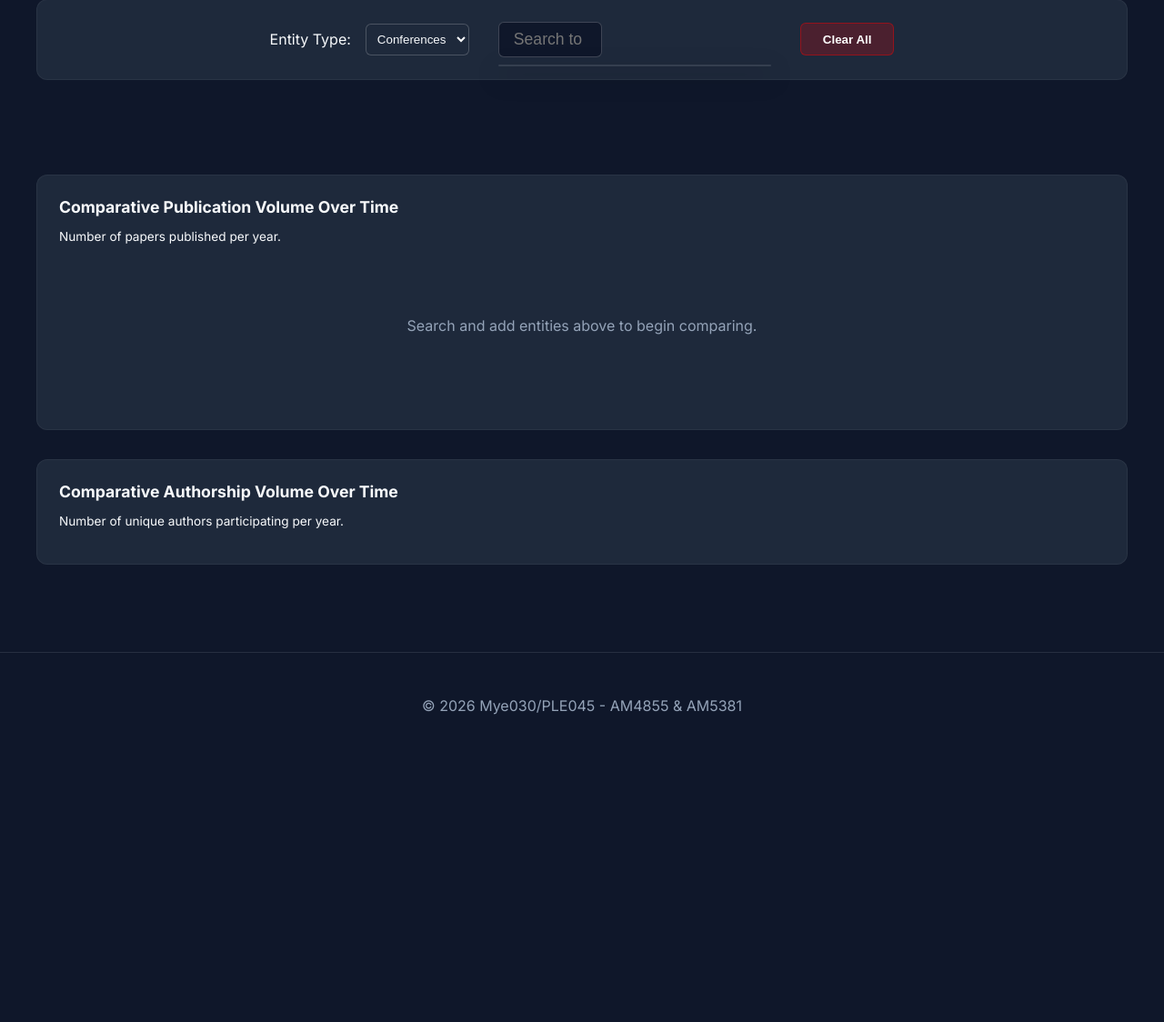
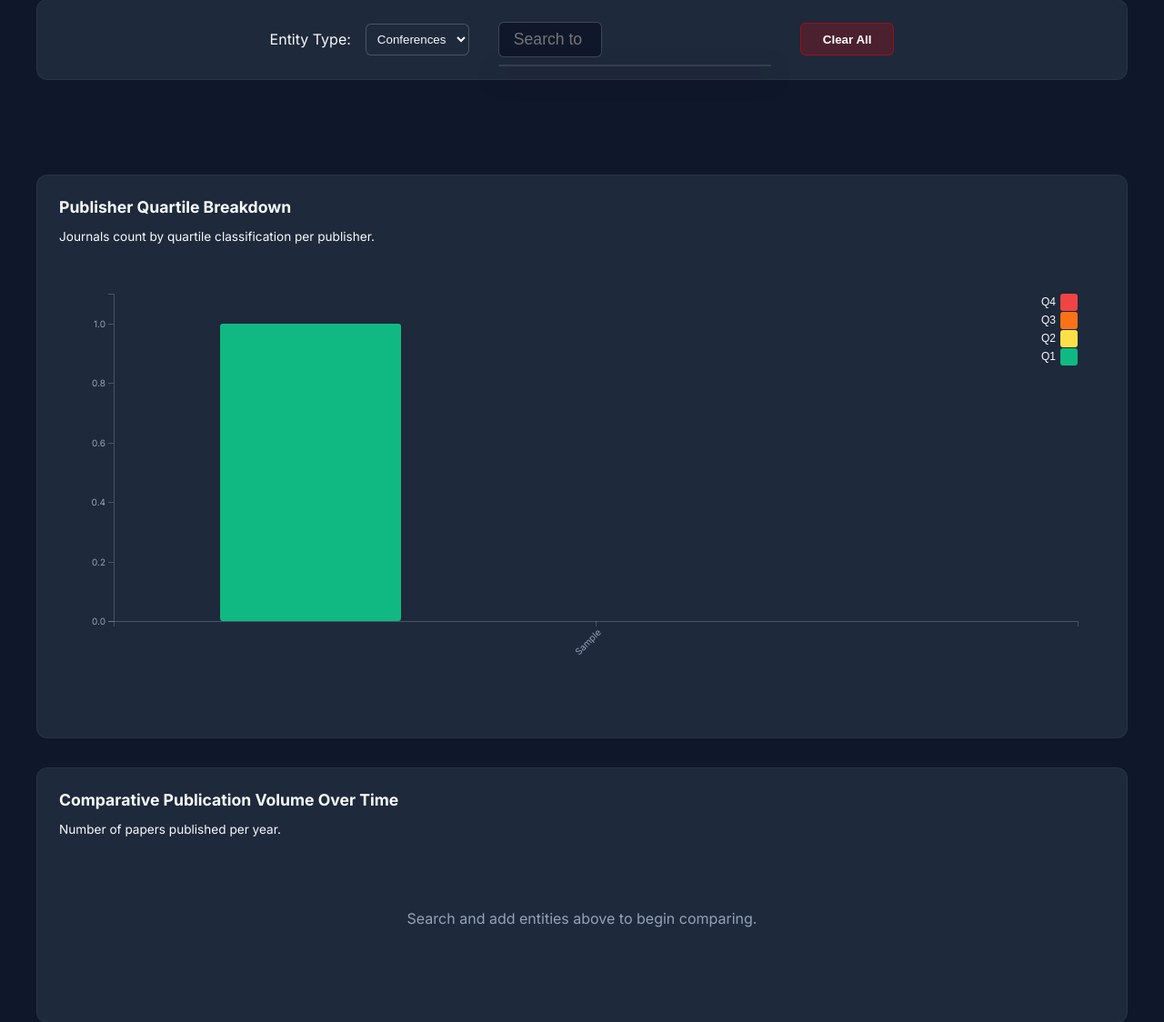
Before and after one commit to fanostomp/Biblio-Explorer, a Flask app: page /charts in a window 1280 px wide. Shown: the part 245-1369 px from the top of the page at 91% size. Before the commit the page ends 1031 px from the top, so only its background shows below. Run offline with Flask 3, Linux system fonts and the light colour scheme; tables that the repository leaves empty hold one stand-in row (values such as "Sample post").

Commit message:
A-01: Implement D3.js Bar Chart Component

```diff
--- a/frontend/static/js/app.js
+++ b/frontend/static/js/app.js
@@ -601,6 +601,29 @@ function initChartsPage() {
         state.compareEntities = [];
         updateComparisonUI();
     });
+
+    loadPublisherBarChart(); // Initialize new bar chart
+}
+
+async function loadPublisherBarChart() {
+    try {
+        const res = await fetch('/api/charts/publishers/bar');
+        const data = await res.json();
+        const spinner = document.getElementById('publisherSpinner');
+        if (spinner) spinner.style.display = 'none';
+
+        if (data.publishers && data.publishers.length > 0 && window.drawBarChart) {
+            drawBarChart('#publisherChart', data.publishers, 'publisher',
+                ['q1_count', 'q2_count', 'q3_count', 'q4_count'],
+                { colors: ['#10b981', '#fde047', '#f97316', '#ef4444'], legend: true, grouped: true }
+            );
+        } else {
+            document.getElementById('publisherChart').innerHTML = '<p style="text-align: center; color: var(--text-muted); padding: 2rem;">No publisher data available.</p>';
+        }
+    } catch (err) {
+        console.error("Failed to load publisher bar chart:", err);
+        document.getElementById('publisherChart').innerHTML = '<p style="text-align: center; color: #ff5555; padding: 2rem;">Failed to load data.</p>';
+    }
 }
 
 function setupComparisonAutocomplete() {
--- a/frontend/static/js/d3-charts.js
+++ b/frontend/static/js/d3-charts.js
@@ -267,3 +267,152 @@ window.drawMultiLineChart = function(containerSelector, multiSeriesData, xKey, y
         .duration(500)
         .style("opacity", 1);
 };
+
+/**
+ * Reusable D3.js Bar Chart Renderer
+ * Supports simple bar charts and grouped bar charts for comparison.
+ * Option parameters:
+ *   - colors: Array of hex color strings mapped to yKeys.
+ *   - grouped: Boolean ensuring side-by-side grouped bars for multiple keys.
+ *   - legend: Boolean to draw legend based on yKeys.
+ */
+window.drawBarChart = function(containerSelector, data, xKey, yKeys, options = {}) {
+    // Defaults
+    const colors = options.colors || ["#2563eb", "#38bdf8", "#fde047", "#f43f5e"];
+    const isGrouped = options.grouped || false;
+    const showLegend = options.legend !== false;
+
+    const margin = {top: 40, right: 30, bottom: (xKey.includes('name') || xKey.includes('publisher')) ? 100 : 50, left: 60};
+    const container = document.querySelector(containerSelector);
+    if (!container || !data || data.length === 0) return;
+
+    // Clear previous
+    d3.select(containerSelector).selectAll("*").remove();
+
+    const totalWidth = container.clientWidth || 800;
+    const totalHeight = 500;
+    const width = totalWidth - margin.left - margin.right;
+    const height = totalHeight - margin.top - margin.bottom;
+
+    const svg = d3.select(containerSelector)
+        .append("svg")
+        .attr("viewBox", `0 0 ${totalWidth} ${totalHeight}`)
+        .attr("preserveAspectRatio", "xMidYMid meet")
+        .attr("width", "100%")
+        .append("g")
+        .attr("transform", `translate(${margin.left},${margin.top})`);
+
+    // Main X scale for the categories (e.g., publisher name)
+    const x0 = d3.scaleBand()
+        .domain(data.map(d => d[xKey]))
+        .rangeRound([0, width])
+        .paddingInner(0.2);
+
+    // Sub X scale for grouped bars within each category
+    const x1 = d3.scaleBand()
+        .domain(yKeys)
+        .rangeRound([0, x0.bandwidth()])
+        .padding(0.05);
+
+    // Draw X Axis
+    const xAxis = svg.append("g")
+        .attr("transform", `translate(0,${height})`)
+        .call(d3.axisBottom(x0));
+
+    // Slanted text if we expect long labels
+    if (xKey.includes('name') || xKey.includes('publisher')) {
+        xAxis.selectAll("text")
+            .attr("y", 10)
+            .attr("x", -5)
+            .attr("dy", ".35em")
+            .attr("transform", "rotate(-45)")
+            .style("text-anchor", "end");
+    }
+
+    // Y Scale must start from 0
+    let maxY = d3.max(data, d => {
+        return d3.max(yKeys, key => Number(d[key]));
+    });
+
+    const y = d3.scaleLinear()
+        .domain([0, maxY * 1.1])
+        .rangeRound([height, 0]);
+
+    svg.append("g")
+        .call(d3.axisLeft(y).ticks(6));
+
+    // Color scale mapping keys to provided colors
+    const colorScale = d3.scaleOrdinal()
+        .domain(yKeys)
+        .range(colors);
+
+    const tooltip = chartTooltip();
+
+    // Add Groups map to data
+    const barGroups = svg.append("g")
+        .selectAll("g")
+        .data(data)
+        .enter().append("g")
+        .attr("transform", d => `translate(${x0(d[xKey])},0)`);
+
+    // Determine scale and width based on whether it is grouped or simple
+    const getX = isGrouped ? (key) => x1(key) : () => 0;
+    const getWidth = isGrouped ? x1.bandwidth() : x0.bandwidth();
+
+    // Map the actual nested rects
+    yKeys.forEach((key, ind) => {
+        barGroups.selectAll(`.rect-${key}`)
+            .data(d => [d])
+            .enter().append("rect")
+            .attr("class", `rect-${key}`)
+            .attr("x", () => getX(key))
+            .attr("y", height) // Start from bottom for animation
+            .attr("width", getWidth)
+            .attr("height", 0) // Start with 0 height
+            .attr("fill", colorScale(key))
+            .attr("rx", 3) // Rounded corners at top
+            .attr("ry", 3)
+            .on("mouseover", function(event, d) {
+                d3.select(this).attr("opacity", 0.8);
+                tooltip.transition().duration(200).style("opacity", .9);
+                tooltip.html(`<strong>${d[xKey]}</strong><br/>${key.replace('_count', '').toUpperCase()}: ${d[key]}`)
+                    .style("left", (event.pageX + 10) + "px")
+                    .style("top", (event.pageY - 28) + "px");
+            })
+            .on("mouseout", function() {
+                d3.select(this).attr("opacity", 1);
+                tooltip.transition().duration(500).style("opacity", 0);
+            })
+            .transition()
+            .duration(1000)
+            .delay((d, i) => i * 50 + (ind * 100))
+            .attr("y", d => y(d[key]))
+            .attr("height", d => height - y(d[key]));
+    });
+
+    // Legend
+    if (showLegend && yKeys.length > 1) {
+        const legend = svg.append("g")
+            .attr("font-family", "sans-serif")
+            .attr("font-size", 12)
+            .attr("text-anchor", "end")
+            .selectAll("g")
+            .data(yKeys.slice().reverse())
+            .enter().append("g")
+            .attr("transform", (d, i) => `translate(0,${i * 20})`);
+
+        legend.append("rect")
+            .attr("x", width - 19)
+            .attr("width", 19)
+            .attr("height", 19)
+            .attr("rx", 3)
+            .attr("fill", colorScale);
+
+        legend.append("text")
+            .attr("x", width - 24)
+            .attr("y", 9.5)
+            .attr("dy", "0.32em")
+            .attr("fill", "var(--text-color)")
+            .text(d => d.replace('_count', '').toUpperCase());
+    }
+};
--- a/frontend/templates/charts.html
+++ b/frontend/templates/charts.html
@@ -1,42 +1,99 @@
-{% extends 'base.html' %}
-{% block content %}
+{% extends 'base.html' %} {% block content %}
 <div class="profile-header">
   <h1>Advanced Targeted Charts</h1>
-    <p class="text-muted">Compare multiple conferences or journals side-by-side</p>
+  <p class="text-muted">
+    Compare multiple conferences or journals side-by-side
+  </p>
 </div>
 
 <div class="filters-section">
   <div class="filter-group">
     <label>Entity Type:</label>
-        <select id="entityTypeSel" style="padding: 0.5rem; background: var(--surface-color); color: var(--text-color); border: 1px solid rgba(255,255,255,0.2); border-radius: 6px;">
+    <select
+      id="entityTypeSel"
+      style="
+        padding: 0.5rem;
+        background: var(--surface-color);
+        color: var(--text-color);
+        border: 1px solid rgba(255, 255, 255, 0.2);
+        border-radius: 6px;
+      "
+    >
       <option value="conference">Conferences</option>
       <option value="journal">Journals</option>
     </select>
   </div>
-    <div class="filter-group search-section" style="margin: 0; min-width: 300px;">
-        <input type="text" id="addEntitySearch" placeholder="Search to add to comparison..." autocomplete="off" style="padding: 0.5rem 1rem;">
+  <div class="filter-group search-section" style="margin: 0; min-width: 300px">
+    <input
+      type="text"
+      id="addEntitySearch"
+      placeholder="Search to add to comparison..."
+      autocomplete="off"
+      style="padding: 0.5rem 1rem"
+    />
     <ul id="addEntityDropdown" class="autocomplete-list"></ul>
   </div>
-    <button id="clearComparisonBtn" class="btn" style="background: rgba(255, 0, 0, 0.2); border: 1px solid rgba(255, 0, 0, 0.4);">Clear All</button>
+  <button
+    id="clearComparisonBtn"
+    class="btn"
+    style="
+      background: rgba(255, 0, 0, 0.2);
+      border: 1px solid rgba(255, 0, 0, 0.4);
+    "
+  >
+    Clear All
+  </button>
 </div>
 
 <!-- Comparison Badges Area -->
-<div class="badges" id="selectedEntitiesList" style="margin-bottom: 2rem; min-height: 40px; justify-content: flex-start;">
+<div
+  class="badges"
+  id="selectedEntitiesList"
+  style="margin-bottom: 2rem; min-height: 40px; justify-content: flex-start"
+>
   <!-- Badges will appear here, e.g. <span class="badge category-badge">SIGMOD ✖</span> -->
+</div>
+
+<div class="chart-container full-width" style="margin-bottom: 2rem">
+  <h3>Publisher Quartile Breakdown</h3>
+  <p
+    class="text-muted"
+    style="font-size: 0.85rem; margin-top: -10px; margin-bottom: 15px"
+  >
+    Journals count by quartile classification per publisher.
+  </p>
+  <div id="publisherChart">
+    <div class="spinner-container" id="publisherSpinner">
+      <div class="spinner"></div>
+      <p class="text-muted">Loading...</p>
+    </div>
+  </div>
 </div>
 
 <div class="dashboard-grid">
   <div class="chart-container full-width">
     <h3>Comparative Publication Volume Over Time</h3>
-        <p class="text-muted" style="font-size: 0.85rem; margin-top: -10px; margin-bottom: 15px;">Number of papers published per year.</p>
+    <p
+      class="text-muted"
+      style="font-size: 0.85rem; margin-top: -10px; margin-bottom: 15px"
+    >
+      Number of papers published per year.
+    </p>
     <div id="comparePapersChart">
-            <p style="text-align: center; color: var(--text-muted); padding: 4rem;">Search and add entities above to begin comparing.</p>
+      <p style="text-align: center; color: var(--text-muted); padding: 4rem">
+        Search and add entities above to begin comparing.
+      </p>
     </div>
   </div>
 
   <div class="chart-container full-width">
     <h3>Comparative Authorship Volume Over Time</h3>
-        <p class="text-muted" style="font-size: 0.85rem; margin-top: -10px; margin-bottom: 15px;">Number of unique authors participating per year.</p>
+    <p
+      class="text-muted"
+      style="font-size: 0.85rem; margin-top: -10px; margin-bottom: 15px"
+    >
+      Number of unique authors participating per year.
+    </p>
     <div id="compareAuthorsChart"></div>
   </div>
 </div>
```
Lines whose indentation alone changed are shown as unchanged.
